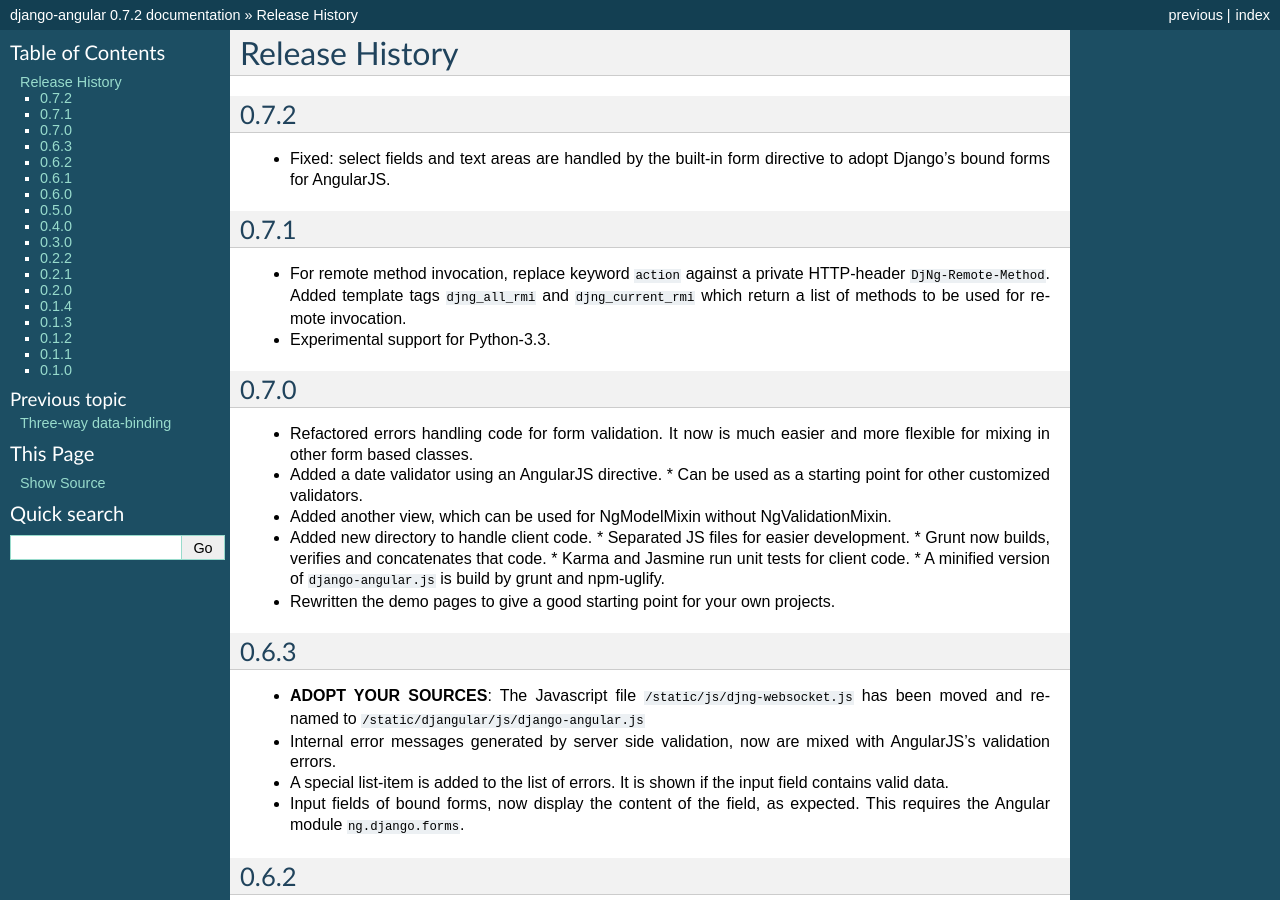
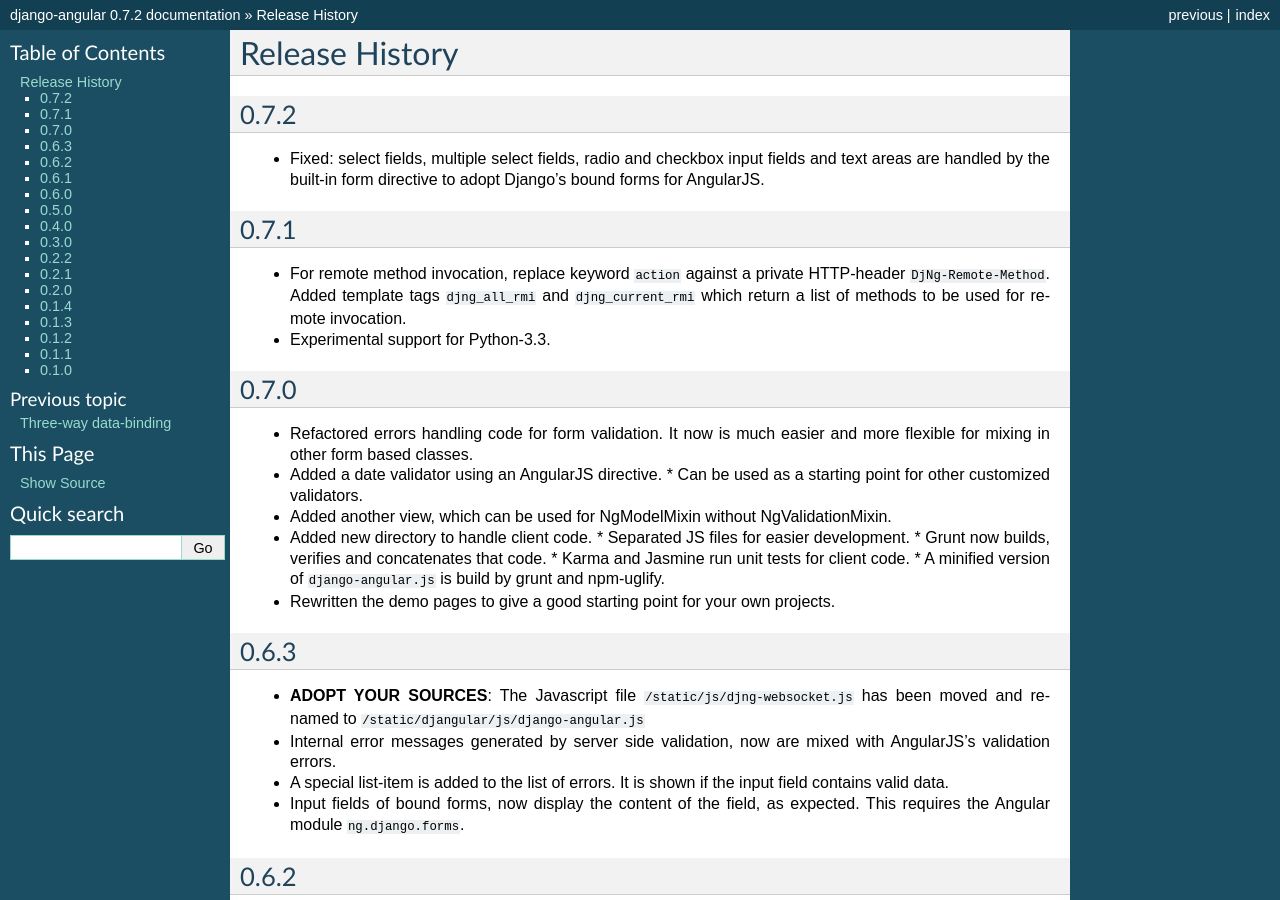
Before and after one commit to kimarakov/django_angular, a Sphinx documentation site: the page built from docs/changelog.rst, in a window 1280 px wide and 900 px high. Built offline with Sphinx 7.4.7, drawn with Linux system fonts in a browser that asks for light colours.

Commit message:
Bumped to version 0.7.2

```diff
--- a/docs/changelog.rst
+++ b/docs/changelog.rst
@@ -6,8 +6,8 @@
 
 0.7.2
 -----
-* Fixed: select fields and text areas are handled by the built-in form directive to
-  adopt Django's bound forms for AngularJS.
+* Fixed: select fields, multiple select fields, radio and checkbox input fields and text areas are
+  handled by the built-in form directive to adopt Django's bound forms for AngularJS.
 
 0.7.1
 -----
```
